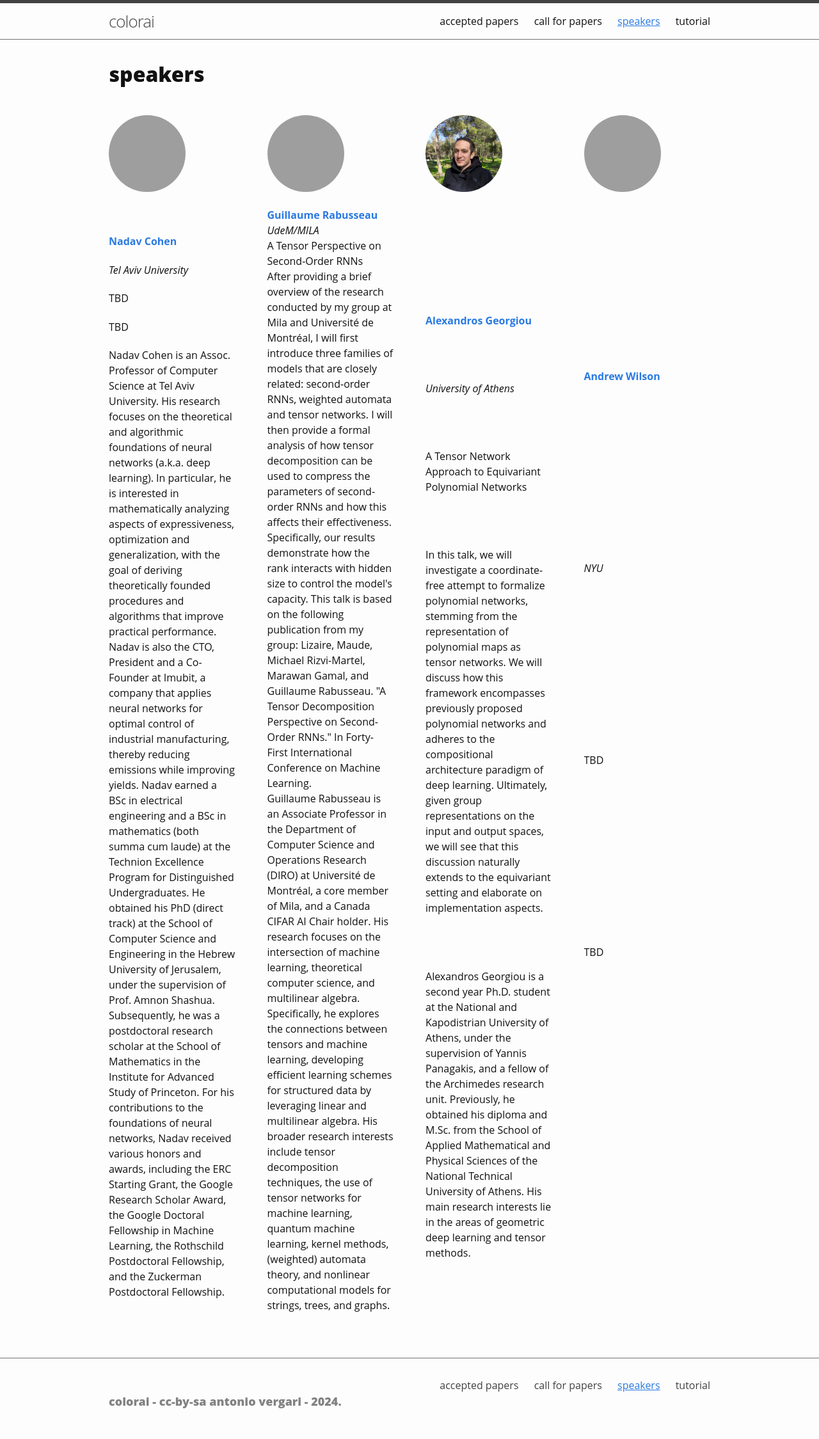
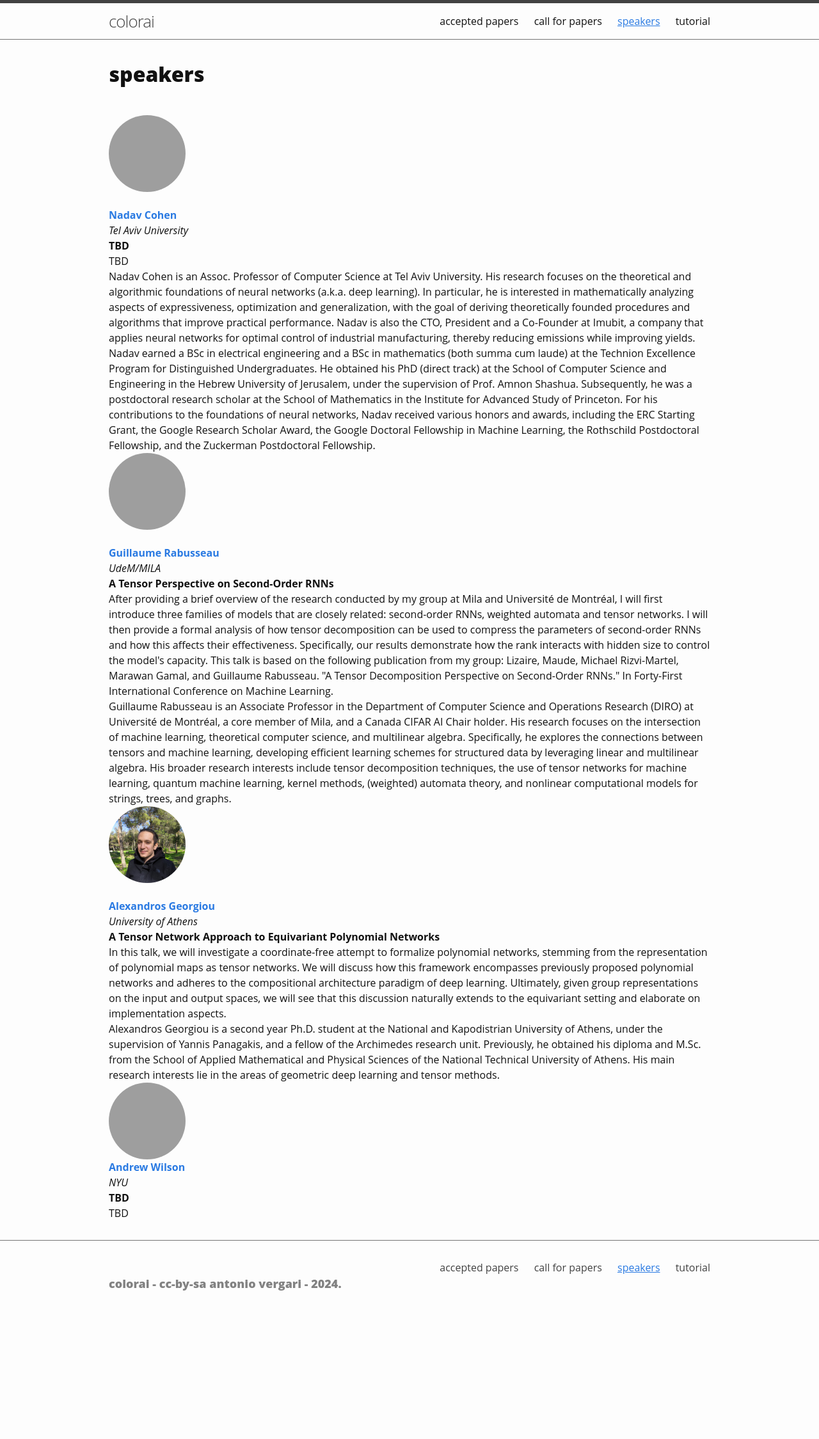
Before and after one commit to april-tools/colorai, a Jekyll site: the page built from speakers.md, in a window 1280 px wide. Shown: the whole page at 64% size. Built offline with Jekyll 4.4.1, drawn with Linux system fonts in a browser that asks for light colours; some web fonts are replaced; after the commit the page ends 2065 px from its top, so only the background shows below that; grey boxes are pictures that could not be loaded.

Commit message:
Speakers layout

```diff
--- a/speakers.md
+++ b/speakers.md
@@ -5,7 +5,7 @@ nav: true
 
 # speakers
 
-<div id="speakers">
+<div id="speakers-full">
     <div class="speaker">
         <img class="avatar" src="https://en-exact-sciences.tau.ac.il/sites/exactsci_en.tau.ac.il/files/styles/research_teaser_image_180_x_180/public/co_nadav_cohen_180X180.webp"><br/>
         <div class="speaker-name">
@@ -13,7 +13,7 @@ nav: true
         <div class="speaker-uni">
         <i> Tel Aviv University</i>
         </div>
-        <div class="speaker-title">TBD</div>
+        <div class="speaker-title"><b>TBD</b></div>
         <div class="speaker-abstract">TBD</div>
         <div class="speaker-bio">Nadav Cohen is an Assoc. Professor of Computer Science at Tel Aviv University. His research focuses on the theoretical and algorithmic foundations of neural networks (a.k.a. deep learning). In particular, he is interested in mathematically analyzing aspects of expressiveness, optimization and generalization, with the goal of deriving theoretically founded procedures and algorithms that improve practical performance. Nadav is also the CTO, President and a Co-Founder at Imubit, a company that applies neural networks for optimal control of industrial manufacturing, thereby reducing emissions while improving yields. Nadav earned a BSc in electrical engineering and a BSc in mathematics (both summa cum laude) at the Technion Excellence Program for Distinguished Undergraduates. He obtained his PhD (direct track) at the School of Computer Science and Engineering in the Hebrew University of Jerusalem, under the supervision of Prof. Amnon Shashua. Subsequently, he was a postdoctoral research scholar at the School of Mathematics in the Institute for Advanced Study of Princeton. For his contributions to the foundations of neural networks, Nadav received various honors and awards, including the ERC Starting Grant, the Google Research Scholar Award, the Google Doctoral Fellowship in Machine Learning, the Rothschild Postdoctoral Fellowship, and the Zuckerman Postdoctoral Fellowship.</div>
     </div>
@@ -24,7 +24,7 @@ nav: true
         <div class="speaker-uni">
         <i>UdeM/MILA</i>
         </div>
-        <div class="speaker-title">A Tensor Perspective on Second-Order RNNs</div>
+        <div class="speaker-title"><b>A Tensor Perspective on Second-Order RNNs</b></div>
         <div class="speaker-abstract">After providing a brief overview of the research conducted by my group at Mila and Université de Montréal, I will first introduce three families of models that are closely related: second-order RNNs, weighted automata and tensor networks. I will then provide a formal analysis of how tensor decomposition can be used to compress the parameters of second-order RNNs and how this affects their effectiveness. Specifically, our results demonstrate how the rank interacts with hidden size to control the model's capacity. This talk is based on the following publication from my group: Lizaire, Maude, Michael Rizvi-Martel, Marawan Gamal, and Guillaume Rabusseau. "A Tensor Decomposition Perspective on Second-Order RNNs." In Forty-First International Conference on Machine Learning.
         </div>
         <div class="speaker-bio">Guillaume Rabusseau is an Associate Professor in the Department of Computer Science and Operations Research (DIRO) at  Université de Montréal, a core member of Mila, and a Canada CIFAR AI Chair holder. His research focuses on the intersection of machine learning, theoretical computer science, and multilinear algebra. Specifically, he explores the connections between tensors and machine learning, developing efficient learning schemes for structured data by leveraging linear and multilinear algebra. His broader research interests include tensor decomposition techniques, the use of tensor networks for machine learning, quantum machine learning, kernel methods, (weighted) automata theory, and nonlinear computational models for strings, trees, and graphs.</div>
@@ -36,7 +36,7 @@ nav: true
         <div class="speaker-uni">
         <i>University of Athens</i>
         </div>
-        <div class="speaker-title">A Tensor Network Approach to Equivariant Polynomial Networks</div>
+        <div class="speaker-title"><b>A Tensor Network Approach to Equivariant Polynomial Networks</b></div>
         <div class="speaker-abstract">In this talk, we will investigate a coordinate-free attempt to formalize polynomial networks, stemming from the representation of polynomial maps as tensor networks. We will discuss how this framework encompasses previously proposed polynomial networks and adheres to the compositional architecture paradigm of deep learning. Ultimately, given group representations on the input and output spaces, we will see that this discussion naturally extends to the equivariant setting and elaborate on implementation aspects.</div>
         <div class="speaker-bio">Alexandros Georgiou is a second year Ph.D. student at the National and Kapodistrian University of Athens, under the supervision of Yannis Panagakis, and a fellow of the Archimedes research unit. Previously, he obtained his diploma and M.Sc. from the School of Applied Mathematical and Physical Sciences of the National Technical University of Athens. His main research interests lie in the areas of geometric deep learning and tensor methods.</div>
     </div>
@@ -47,7 +47,7 @@ nav: true
         <div class="speaker-uni">
         <i>NYU</i>
         </div>
-        <div class="speaker-title">TBD</div>
+        <div class="speaker-title"><b>TBD</b></div>
         <div class="speaker-abstract">TBD</div>
         <div class="speaker-bio"></div>
     </div>
```
